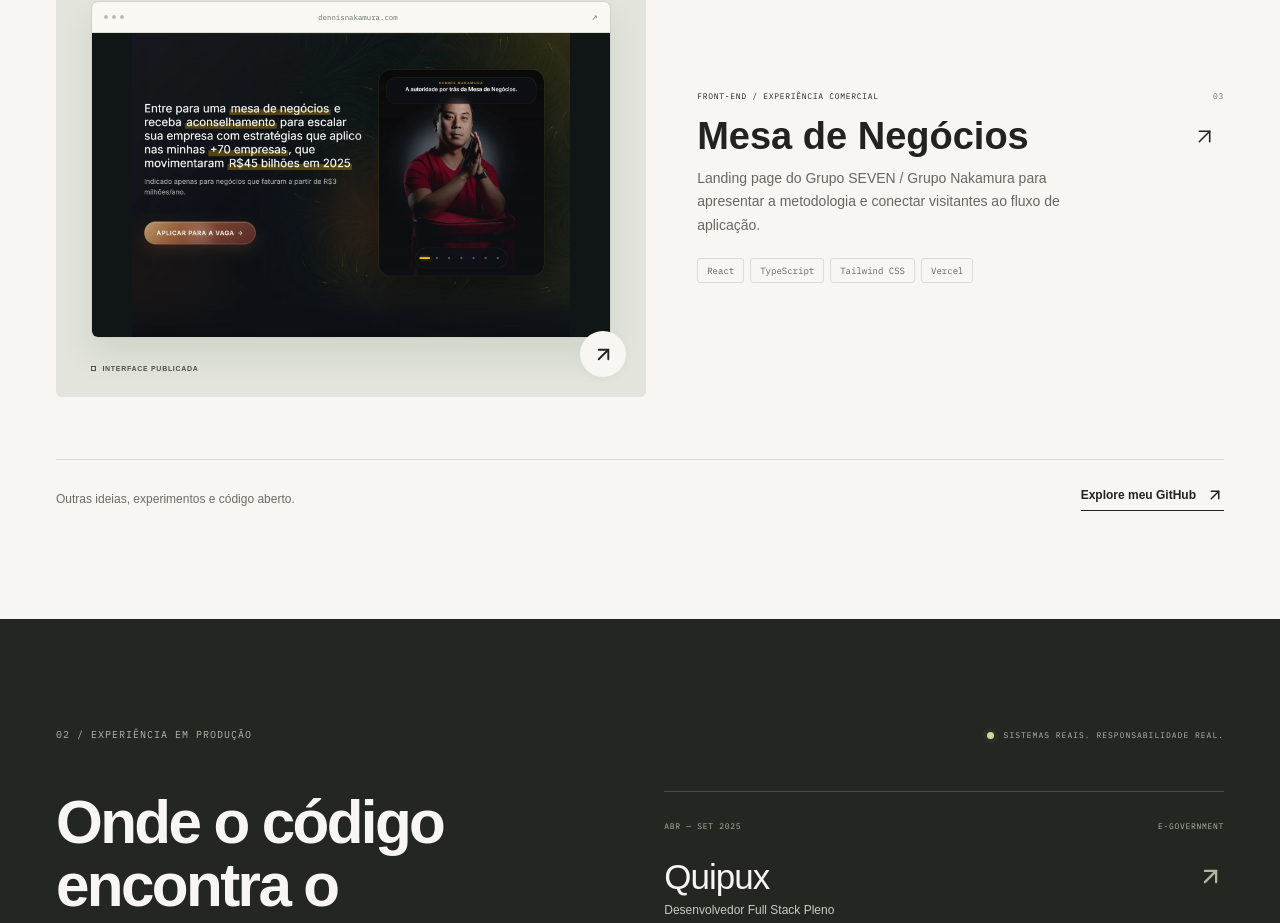
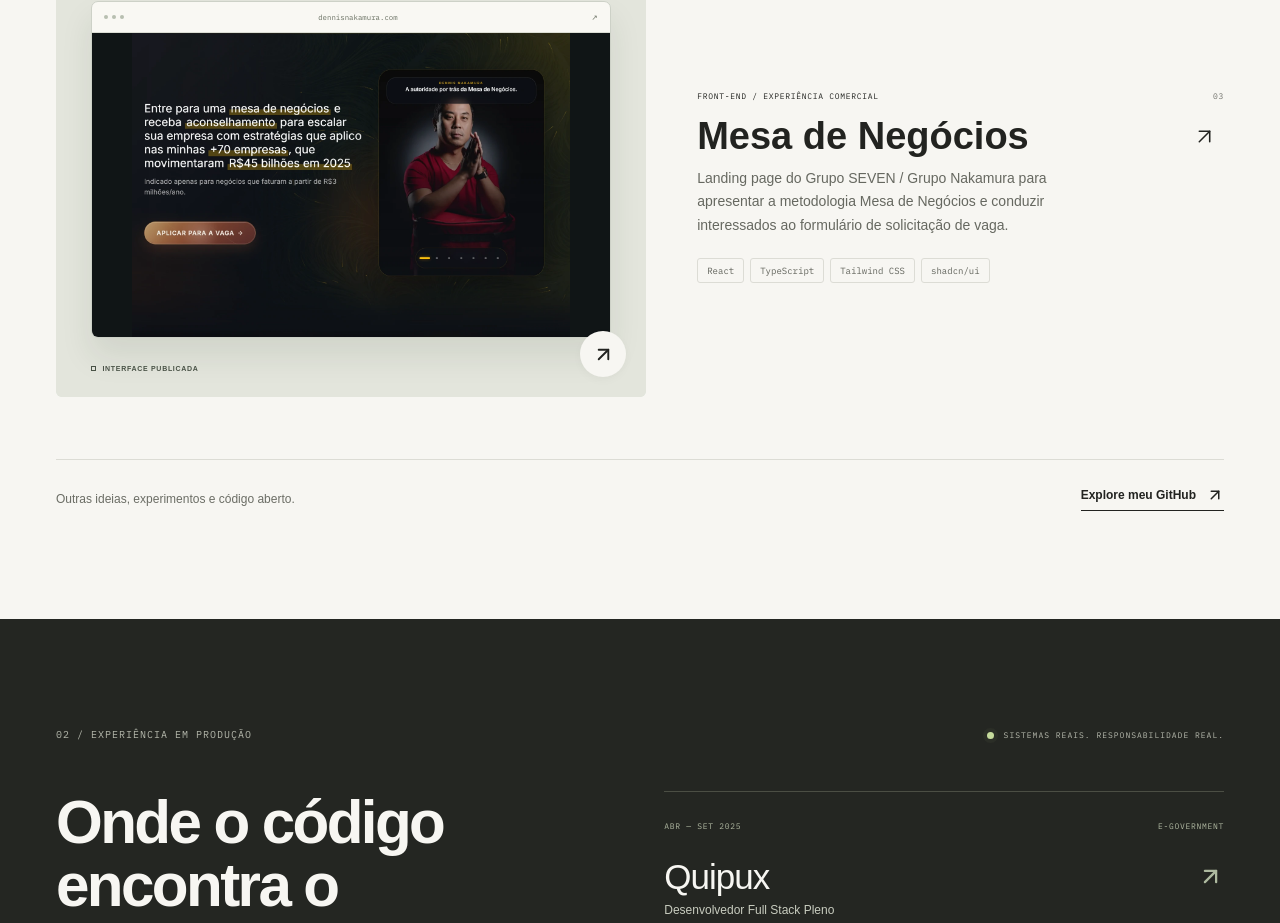
Before and after one commit to GuilhermeSerafim/guiler-portfolio, a React (Vite) app: page / in a window 1280 px wide. Shown: the part 2111-3034 px from the top of the page. Built offline with nearby package versions, Linux system fonts and the light colour scheme.

Commit message:
fix(portfolio): esclarecer inscricao e tecnologias do case Mesa

```diff
--- a/src/data.ts
+++ b/src/data.ts
@@ -73,8 +73,8 @@ export const projects: Project[] = [
     eyebrow: "FRONT-END / EXPERIÊNCIA COMERCIAL",
     title: "Da proposta de valor à solicitação de vaga.",
     description:
-      "Landing page do Grupo SEVEN / Grupo Nakamura para apresentar a metodologia e conectar visitantes ao fluxo de aplicação.",
-    tags: ["React", "TypeScript", "Tailwind CSS", "Vercel"],
+      "Landing page do Grupo SEVEN / Grupo Nakamura para apresentar a metodologia Mesa de Negócios e conduzir interessados ao formulário de solicitação de vaga.",
+    tags: ["React", "TypeScript", "Tailwind CSS", "shadcn/ui"],
     problem:
       "A oferta precisava comunicar sua proposta, critérios de participação e autoridade, com um caminho claro para solicitar uma vaga em diferentes dispositivos.",
     approach:
@@ -85,7 +85,7 @@ export const projects: Project[] = [
       "Automatizar lint, testes e build com GitHub Actions e integrar o repositório à Vercel.",
     ],
     outcome:
-      "Uma landing page publicada em domínio próprio, com apresentação da metodologia, fluxo de aplicação integrado e validação automatizada para apoiar a evolução do site.",
+      "Uma landing page publicada em domínio próprio, com apresentação da metodologia, formulário de solicitação de vaga integrado e validação automatizada para apoiar a evolução do site.",
     demo: "https://dennisnakamura.com/mesa-de-negocios",
     preview: {
       src: "/images/mesa-de-negocios.webp",
```
